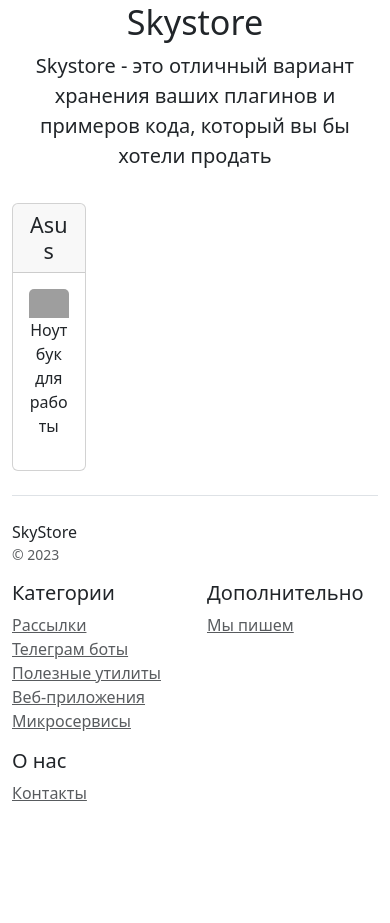
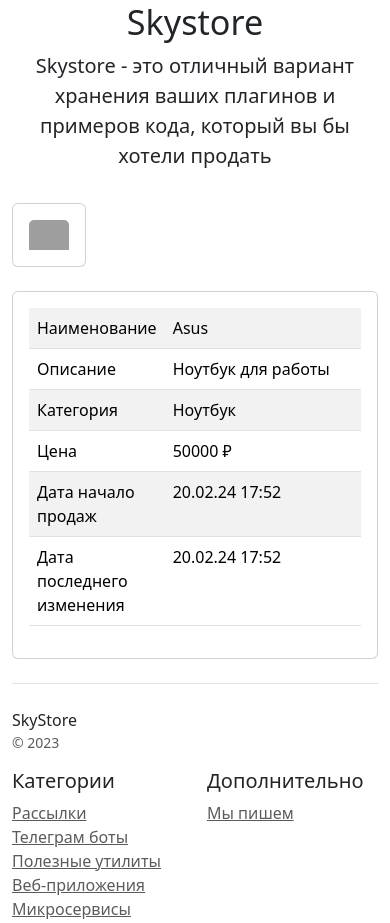
Before and after one commit to ayrat-fatykhov/welcome_django, a Django app: page /show_product/3/ in a window 390 px wide. Shown: the part 129-1052 px from the top of the page. Before the commit the page ends 930 px from the top, so only its background shows below. Run offline with Django 5.2, Linux system fonts and the light colour scheme; data comes from the database, SQL or seed files in the repository; grey boxes are pictures that could not be loaded.

Commit message:
add display all information at product

```diff
--- a/catalog/templates/catalog/show_product.html
+++ b/catalog/templates/catalog/show_product.html
@@ -1,17 +1,45 @@
 {% extends 'catalog/base.html' %}
 {% load my_tags %}
 {% block content %}
-<div class="row text-center">
+<div class="row text-start">
     <div class="col-3">
         <div class="card mb-4 box-shadow">
-            <div class="card-header">
-                <h4 class="my-0 font-weight-normal">{{ object.product_name }}</h4>
-            </div>
             <div class="card-body">
                 <img class="card-img-top"
                      src="{{ object.product_image|mymedia }}"
                      alt="Card image cap">
-                <p>{{ object.product_description }}</p>
+            </div>
+        </div>
+    </div>
+    <div class="col-lg-9 col-md-6 col-sm-12">
+        <div class="card mb-4 box-shadow">
+            <div class="card-body">
+                <table class="table table-striped">
+                    <tr>
+                        <td class="w-25">Наименование</td>
+                        <td>{{ object.product_name }}</td>
+                    </tr>
+                    <tr>
+                        <td class="w-25">Описание</td>
+                        <td>{{ object.product_description }}</td>
+                    </tr>
+                    <tr>
+                        <td class="w-25">Категория</td>
+                        <td>{{ object.product_category }}</td>
+                    </tr>
+                    <tr>
+                        <td class="w-25">Цена</td>
+                        <td>{{ object.product_price }} ₽</td>
+                    </tr>
+                    <tr>
+                        <td class="w-25">Дата начало продаж</td>
+                        <td>{{ object.created_at|format_date }}</td>
+                    </tr>
+                    <tr>
+                        <td class="w-25">Дата последнего изменения</td>
+                        <td>{{ object.updated_at|format_date }}</td>
+                    </tr>
+                </table>
             </div>
         </div>
     </div>
```
